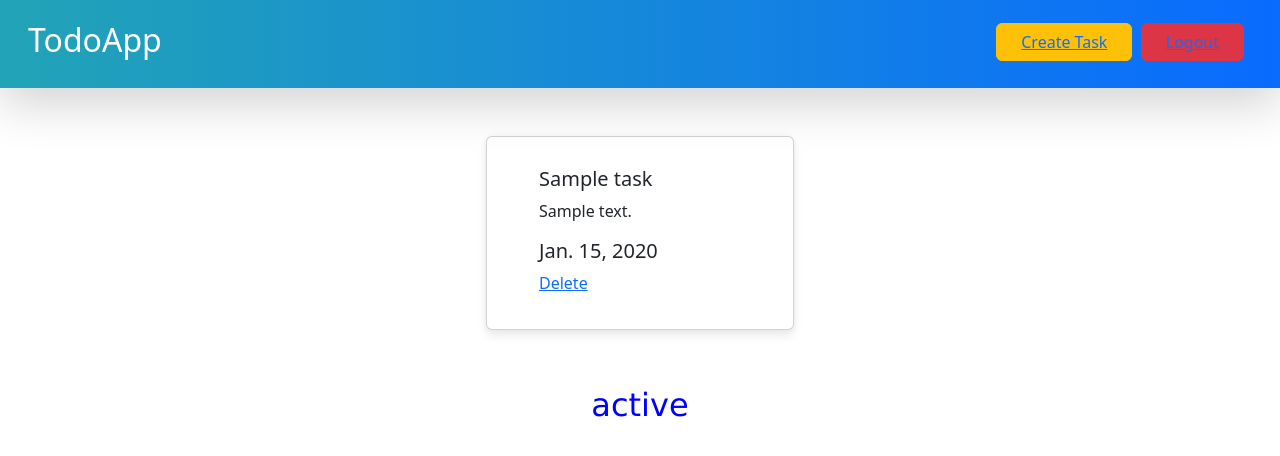
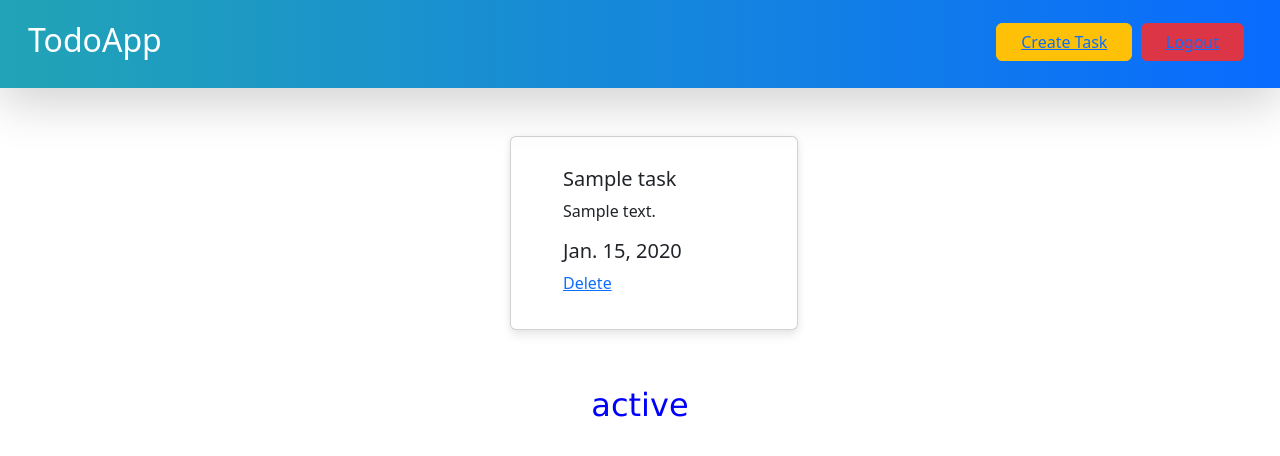
Before and after one commit to codenameLontong/Tugas-2, a Django app: template todolist/templates/todolist.html in a window 1280 px wide. Shown: the top 456 px of the page. Run offline with Django 4.2, Linux system fonts and the light colour scheme; tables that the repository leaves empty hold one stand-in row (values such as "Sample post"); the template is opened without the code that fills it: values that come from a table or form of the project are taken from there, most other values are stand-ins (such as "Sample title", 1, 10 or a date in 2020); some libraries are stand-ins or nearby versions.

Commit message:
Fixing Bugs

```diff
--- a/todolist/templates/todolist.html
+++ b/todolist/templates/todolist.html
@@ -47,13 +47,12 @@
   <div class="gradient-custom">
     <br><br><br>
     {% if list %}
-    <div class="container">
       <div class="row row-cols-4 g-5 py-5 px-5 row d-flex justify-content-center">
       {% comment %} Add the data below this line {% endcomment %}
       {% for item in list %}
 
-          <div class="col-12 col-md-6 col-lg-4">
-            <div class="card .bg-light .bg-gradient rounded">
+        <div class="col">
+          <div class="card .bg-light .bg-gradient rounded" style="width: 18rem;">
             <div class="card-body">
               <h5 class="card-title">{{item.title}}</h5>
               <p class="card-text">{{item.description}}</p>
@@ -62,8 +61,6 @@
             </div>
           </div>
         </div>
-    </div>
-
 
 
 
```
Lines whose indentation alone changed are shown as unchanged.
